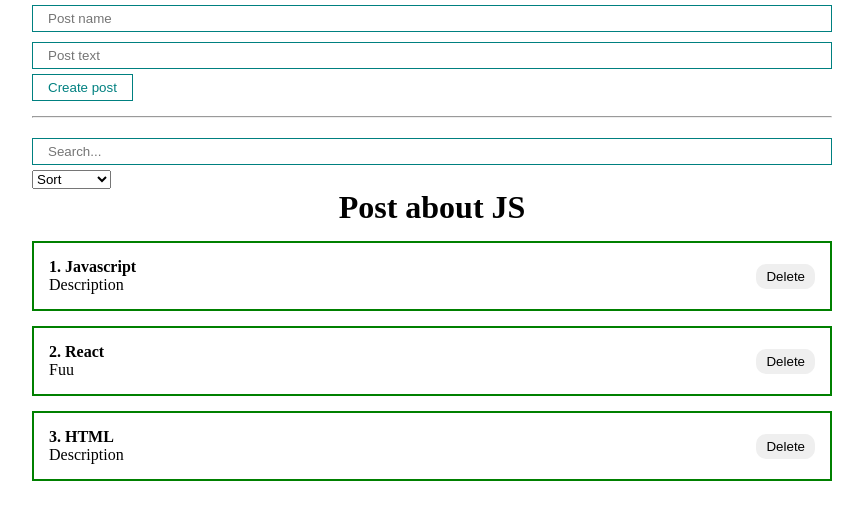
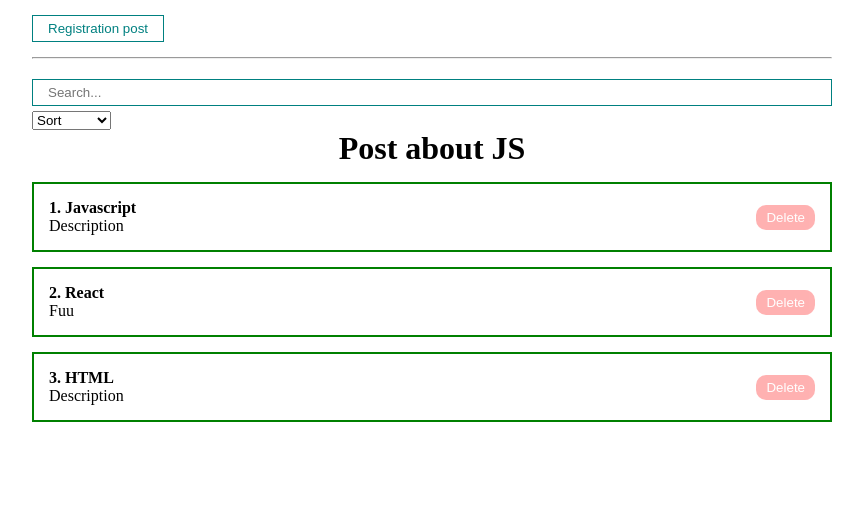
Before and after one commit to VinokurovAleksandr/React-app, a React (Create React App) app in the folder cd/: page / in a window 1280 px wide. Shown: the top 520 px of the page, without its empty margins (208-1071 px from the left). Built offline with nearby package versions, Linux system fonts and the light colour scheme.

Commit message:
add modal

```diff
--- a/cd/package.json
+++ b/cd/package.json
@@ -6,9 +6,12 @@
     "@testing-library/jest-dom": "^5.17.0",
     "@testing-library/react": "^13.4.0",
     "@testing-library/user-event": "^13.5.0",
+    "bootstrap": "^5.3.2",
     "react": "^18.2.0",
+    "react-bootstrap": "^2.9.1",
     "react-dom": "^18.2.0",
     "react-scripts": "5.0.1",
+    "react-transition-group": "^4.4.5",
     "web-vitals": "^2.1.4"
   },
   "scripts": {
--- a/cd/src/App.js
+++ b/cd/src/App.js
@@ -7,7 +7,9 @@
 import MyButton from './components/UI/button/MyButton';
 import MyInput from './components/UI/input/MyInput';
 import PostForm from './components/PostForm';
-import MySelect from './components/UI/select/MySelect'
+import MySelect from './components/UI/select/MySelect';
+import PostFilter from './components/PostFilter';
+import MyModal from './components/UI/MyModal/MyModal';
 import './styles/App.css'
 
 
@@ -18,80 +20,57 @@
     { id: 2, title: 'React', body: 'Fuu' },
     { id: 3, title: 'HTML', body: 'Description' }
   ]);
-  const [selectedSort, setSelectedSort] = useState('');
-  const [searchQuery, setSearchQuery] = useState('')
 
 
-  const options = [
-    { value: 'title', name: 'From title' },
-    { value: 'body', name: 'From text' }
-  ];
-
+  const [filter, setFilter] = useState(
+    {
+      sort: '',
+      query: ''
+    });
+    const [modal, setModal] = useState()
 
   const sortedPosts = useMemo(() => {
-    if (selectedSort) {
+    if (filter.sort) {
       return [...posts].sort((a, b) =>
-    a[selectedSort].localeCompare(b[selectedSort]))
+    a[filter.sort].localeCompare(b[filter.sort]))
     }
     return posts;
-  }, [selectedSort, posts]);
+  }, [filter.sort, posts]);
 
   const soretedAndSearchedPosts = useMemo(() => {
-    return sortedPosts.filter(post => post.title.toLowerCase().includes(searchQuery))
-  },[searchQuery, sortedPosts])
-
-  // const [title, setTitle] = useState('');
-  // const [body, setBody] = useState('');
-
-
-  // За допомогою хука useRef  ми можемо на пряму отримувати доступ до ДОМ елементу
-  // const bodyInputRef = useRef();
-
-
-
-
+    return sortedPosts.filter(post => post.title.toLowerCase().includes(filter.query.toLowerCase()))
+  },[filter.query, sortedPosts])
 
   const createPost = (newPost) => {
     setPosts([...posts, newPost])
+    setModal(false)
   };
 
   const removePost = (post) => {
     setPosts(posts.filter(p => p.id !== post.id))
   };
 
-  const sortPost = (sort) => {
-    setSelectedSort(sort)
-  };
 
   return (
 
-      <div className='App'>
-      <PostForm create={createPost} />
+    <div className='App'>
+      <MyButton style={{marginTop: '15px'}} onClick={() => setModal(true)}>
+        Registration post
+      </MyButton>
+      <MyModal visible={modal} setVisible={setModal}>
+        <PostForm create={createPost} />
+      </MyModal>
+
       <hr style={{ margin: '15px 0' }} />
-      <div>
-        <MyInput
-          value={searchQuery}
-          onChange={e => setSearchQuery(e.target.value)}
-          placeholder={'Search...'}
-        />
-        <MySelect
-        value={selectedSort}
-        onChange={sortPost}
-        defaultValue='Sort'
-        options={options}
+      <PostFilter
+        filter={filter}
+        setFilter={setFilter}
       />
-      </div>
 
-      {soretedAndSearchedPosts.length !== 0 ? <PostsList
+      <PostsList
         remove={removePost}
         posts={soretedAndSearchedPosts}
         title={'Post about JS'} />
-        :
-        <h2 style={{ textAlign: 'center' }}>
-          Dont posts
-        </h2>
-   }
-
       </div>
   );
 }
--- /dev/null
+++ b/cd/src/components/PostFilter.jsx
@@ -0,0 +1,31 @@
+import React from 'react';
+import MyInput from './UI/input/MyInput';
+import MySelect from './UI/select/MySelect';
+
+
+
+export const PostFilter = ({filter, setFilter}) => {
+
+    const options = [
+    { value: 'title', name: 'From title' },
+    { value: 'body', name: 'From text' }
+    ];
+
+return (
+  <div>
+        <MyInput
+          value={filter.query}
+          onChange={e => setFilter({...filter, query: e.target.value})}
+          placeholder={'Search...'}
+        />
+        <MySelect
+        value={filter.sort}
+        onChange={selectedSort => setFilter({...filter, sort: selectedSort})}
+        defaultValue='Sort'
+        options={options}
+      />
+      </div>
+)
+};
+
+export default PostFilter;
--- a/cd/src/components/PostItem.jsx
+++ b/cd/src/components/PostItem.jsx
@@ -1,4 +1,4 @@
-import React from 'react'
+import React from 'react';
 
  const PostItem = (props) => {
     return (
@@ -14,7 +14,7 @@
           <button
             onClick={() => props.remove(props.post)}
             className='btn'>Delete</button>
-          </div>
+        </div>
       </div>
     )
 }
--- a/cd/src/components/PostsList.jsx
+++ b/cd/src/components/PostsList.jsx
@@ -1,22 +1,38 @@
 import React from 'react';
-import PostItem from './PostItem'
+import PostItem from './PostItem';
+import {
+  CSSTransition,
+  TransitionGroup,
+} from 'react-transition-group';
 
 
-export const PostList = ({posts,title, remove}) => {
+export const PostList = ({ posts, title, remove }) => {
+  if (!posts.length) {
+    return (
+       <h2 style={{ textAlign: 'center' }}>
+          Dont posts
+        </h2>
+    )
+  }
 return (
 <div>
     <h1 style={{textAlign: 'center'}}>{title}</h1>
-      <div>
+    <TransitionGroup>
         {posts.map((post,index) =>
-          <div>
+          <CSSTransition
+            key={post.id}
+            timeout={500}
+            classNames="post"
+          >
             <PostItem
               remove={remove}
               number={index +1}
               post={post}
-              key={post.id} />
-          </div>
+              />
+          </CSSTransition>
         )}
-      </div>
+    </TransitionGroup>
+
 </div>
 )
 };
--- /dev/null
+++ b/cd/src/components/UI/MyModal/MyModal.jsx
@@ -0,0 +1,22 @@
+import React from 'react';
+import styles from './MyModal.module.css'
+
+export const MyModal = ({ children, visible, setVisible }) => {
+
+    const rootClasses = [styles.myModal]
+    if (visible) {
+        rootClasses.push(styles.active);
+    }
+return (
+    <div
+        className={rootClasses.join(' ')}
+        onClick={() => setVisible(false)}>
+        <div
+            className={styles.myModalContent}
+            onClick={(e) => e.stopPropagation()}
+        >{children}</div>
+</div>
+)
+};
+
+export default MyModal;
--- /dev/null
+++ b/cd/src/components/UI/MyModal/MyModal.module.css
@@ -0,0 +1,22 @@
+.myModal {
+    position: fixed;
+    top: 0;
+    bottom: 0;
+    right: 0;
+    left: 0;
+    display: none;
+    background: rgba(0, 0, 0, 0.5);
+}
+
+.myModalContent {
+    padding: 25px;
+    background: white;
+    border-radius: 16px;
+    min-width: 250px;
+}
+
+.myModal.active {
+    display: flex;
+    justify-content: center;
+    align-items: center;
+}
--- a/cd/src/components/UI/select/MySelect.jsx
+++ b/cd/src/components/UI/select/MySelect.jsx
@@ -8,7 +8,7 @@
         value={value}
         onChange={event => onChange(event.target.value)}
         >
-            <option disabled value=''>{defaultValue}</option>
+            <option value=''>{defaultValue}</option>
             {options.map(option =>
                 <option key={option.value} value={option.value}>
                     {option.name}
--- a/cd/src/styles/App.css
+++ b/cd/src/styles/App.css
@@ -21,16 +21,39 @@
     justify-content: space-between;
     align-items: center;
 }
+.remove-btn {
+    margin-right: 0.5rem;
+}
 .btn {
     padding: 5px 10px;
     border-radius: 10px;
     border: none;
     cursor: pointer;
+    background-color: red;
+        color: #FFF;
+    opacity: 0.3;
+        transition: opacity 0.3s;
+}
+
+.btn:hover {
+   opacity: 1;
 
 }
 
-.btn:hover {
-    background-color: teal;
-    color: #FFF;
+.post-enter {
+    transform: translateX(350px);
+}
 
+.post-enter-active {
+    transform: translateX(0px);
+    transition: all 500ms ease-in;
 }
+
+.post-exit {
+    opacity: 1;
+}
+
+.post-exit-active {
+    transform: translateX(-350px);
+    transition: all 500ms ease-in;
+}
```
Also changed, not shown: 1 other file (tests, documents, lock files or other folders).
